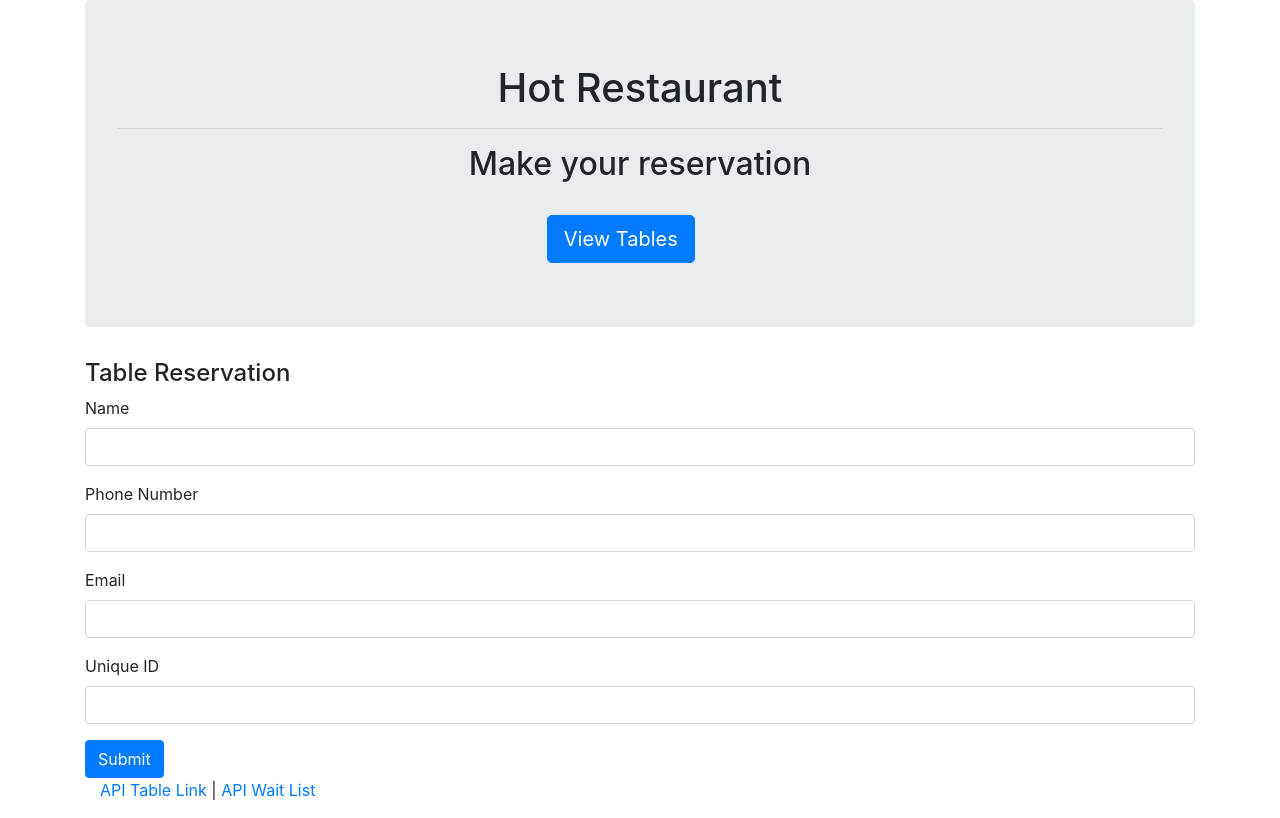
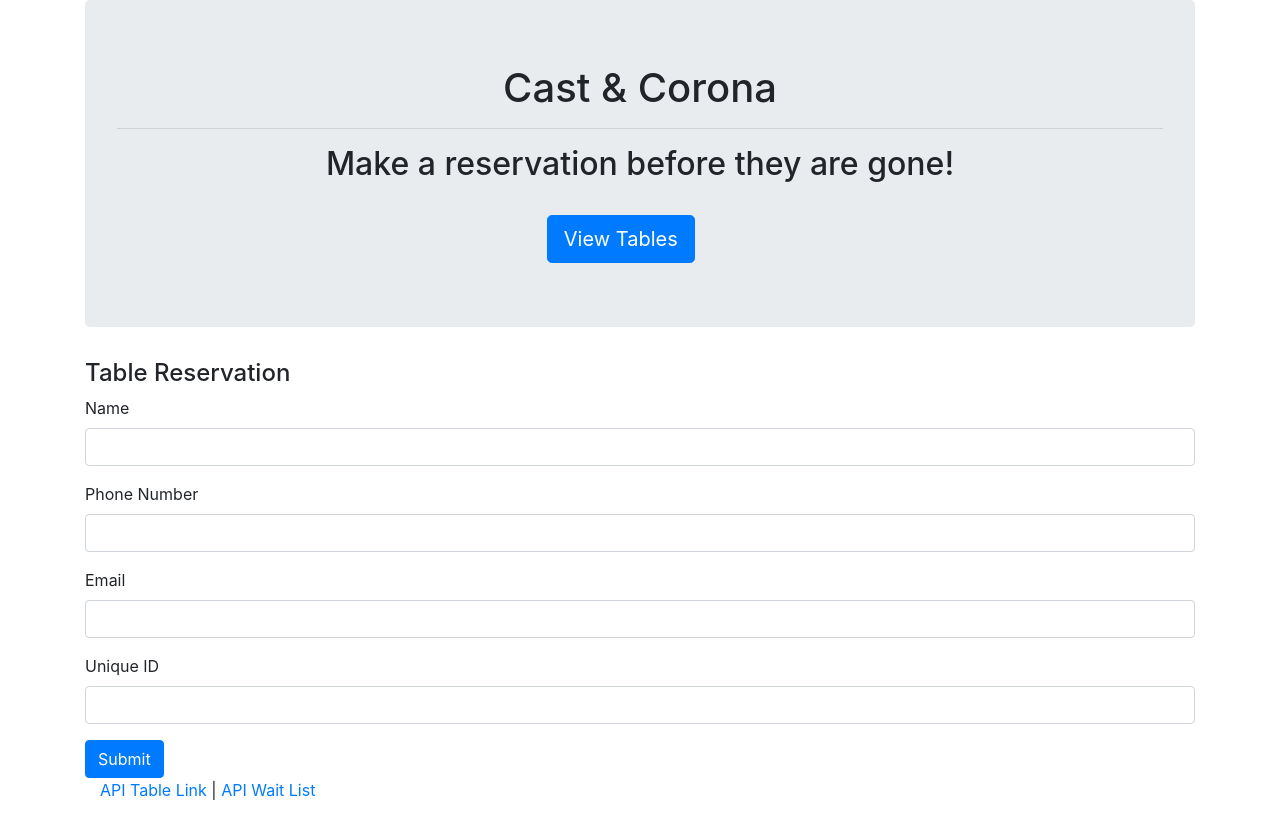
Before and after one commit to AndrewBergstrom/cast-and-corona, a website: page reservations.html in a window 1280 px wide. Drawn offline with nearby package versions, Linux system fonts and the light colour scheme; files that its build step writes are made by us from their sources.

Commit message:
changed header name

```diff
--- a/reservations.html
+++ b/reservations.html
@@ -18,9 +18,9 @@ crossorigin="anonymous"></script>
 	<div class="container">
 
 		<div class="jumbotron">
-			<h1 class="text-center"><span class="glyphicon glyphicon-fire"></span> Hot Restaurant</h1>
+			<h1 class="text-center"></span> Cast & Corona</h1>
 			<hr>
-			<h2 class="text-center">Make your reservation</h2>
+			<h2 class="text-center">Make a reservation before they are gone!</h2>
 			<br>
 
 			<div class="text-center">
```
